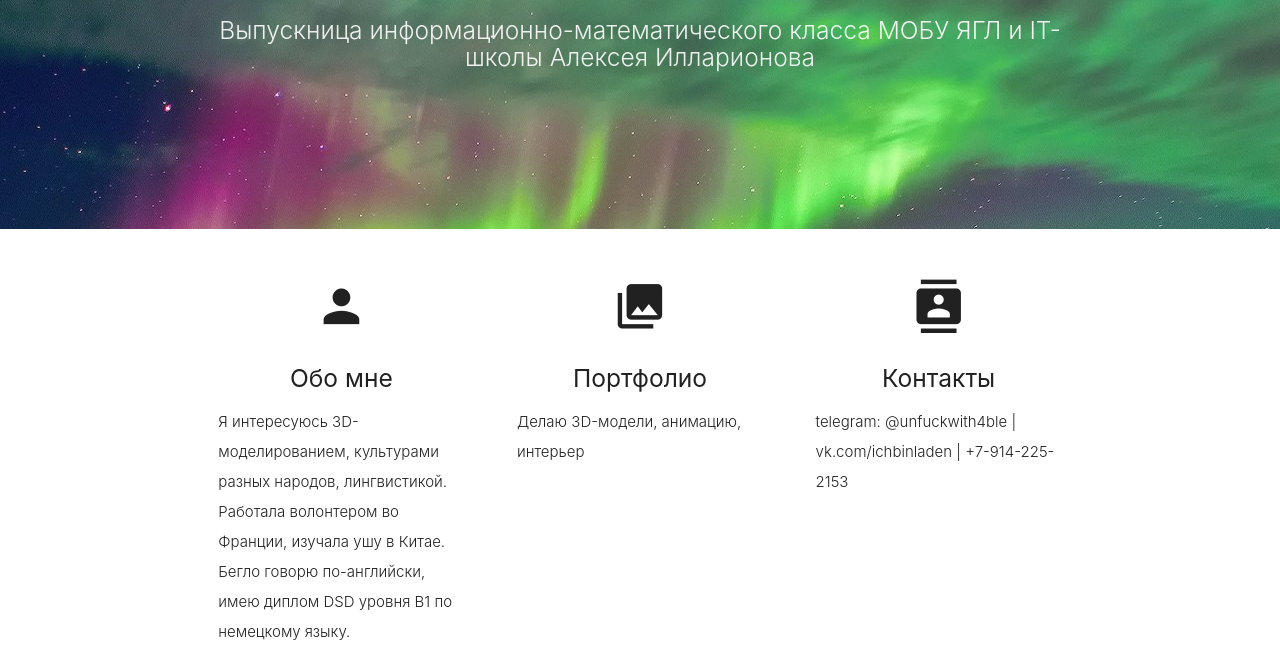
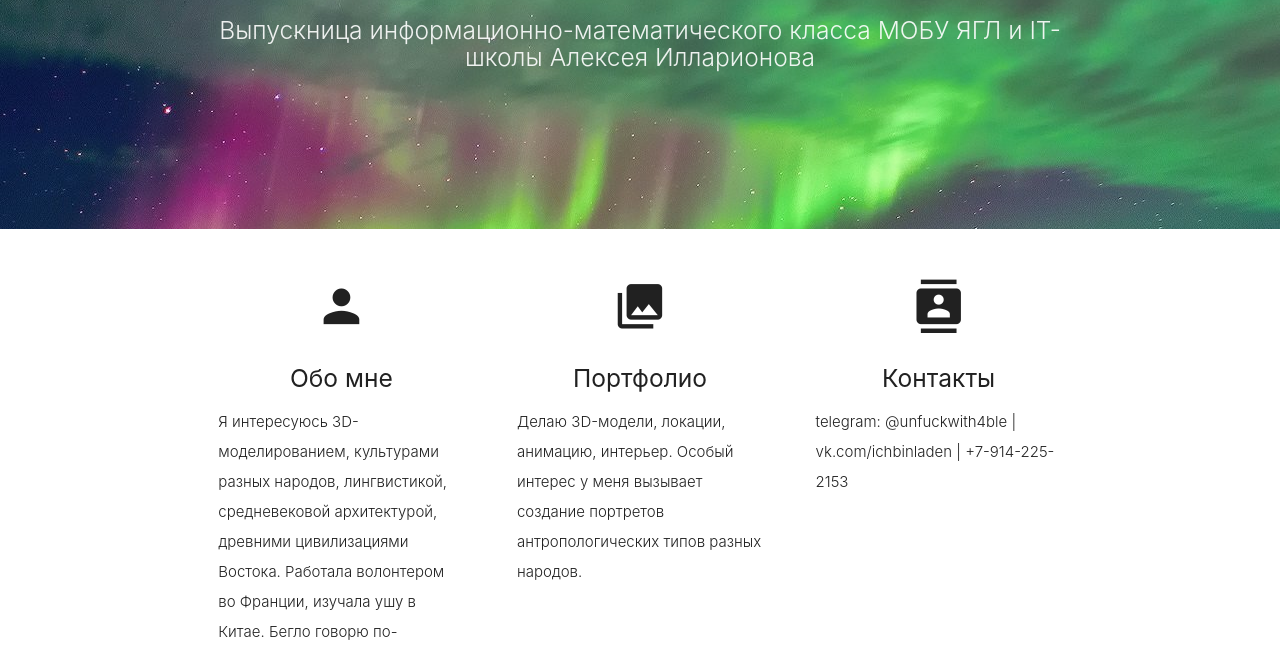
Before and after one commit to itlaborykt/3d2_Alisa-Yakovleva, a plain HTML site: page index.html in a window 1280 px wide. Shown: the part 151-800 px from the top of the page. Drawn offline with nearby package versions, Linux system fonts and the light colour scheme.

Commit message:
Update index.html

```diff
--- a/index.html
+++ b/index.html
@@ -29,7 +29,7 @@
 
 
 
-         Я интересуюсь 3D-моделированием, культурами разных народов, лингвистикой. Работала волонтером во Франции, изучала ушу в Китае. Бегло говорю по-английски, имею диплом DSD уровня B1 по немецкому языку.
+         Я интересуюсь 3D-моделированием, культурами разных народов, лингвистикой, средневековой архитектурой, древними цивилизациями Востока. Работала волонтером во Франции, изучала ушу в Китае. Бегло говорю по-английски, имею диплом DSD уровня B1 по немецкому языку, думаю, это поможет мне в поиске интересной профессии в глобальном мире
 
 
 
@@ -37,7 +37,7 @@
 
 
 
-          Делаю 3D-модели, анимацию, интерьер
+          Делаю 3D-модели, локации, анимацию, интерьер. Особый интерес у меня вызывает создание портретов антропологических типов разных народов.
 
 
 
```
